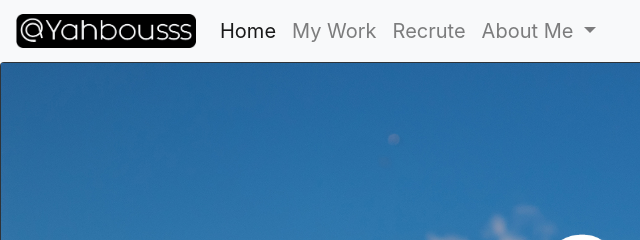
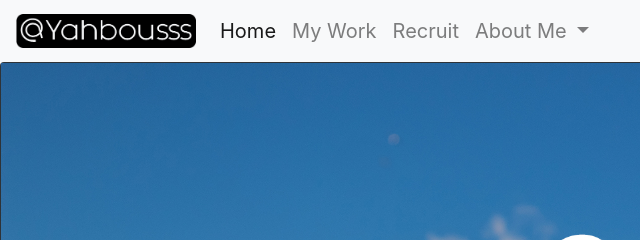
Before and after one commit to yahbouss/yahbouss.github.com, a plain HTML site: page soon.html in a window 1280 px wide. Shown: the top 240 px of the page, 0-640 px from the left. Drawn offline with nearby package versions, Linux system fonts and the light colour scheme.

Commit message:
Update soon.html

```diff
--- a/soon.html
+++ b/soon.html
@@ -24,7 +24,7 @@
                 <a class="nav-link" href="Work.html">My Work</a>
             </li>
             <li class="nav-item">
-                <a class="nav-link" href="soon.html">Recrute</a>
+                <a class="nav-link" href="soon.html">Recruit</a>
             </li>
             <li class="nav-item dropdown">
                 <a class="nav-link dropdown-toggle" href="#" id="navbarDropdown" role="button" data-toggle="dropdown" aria-haspopup="true" aria-expanded="false">
```
